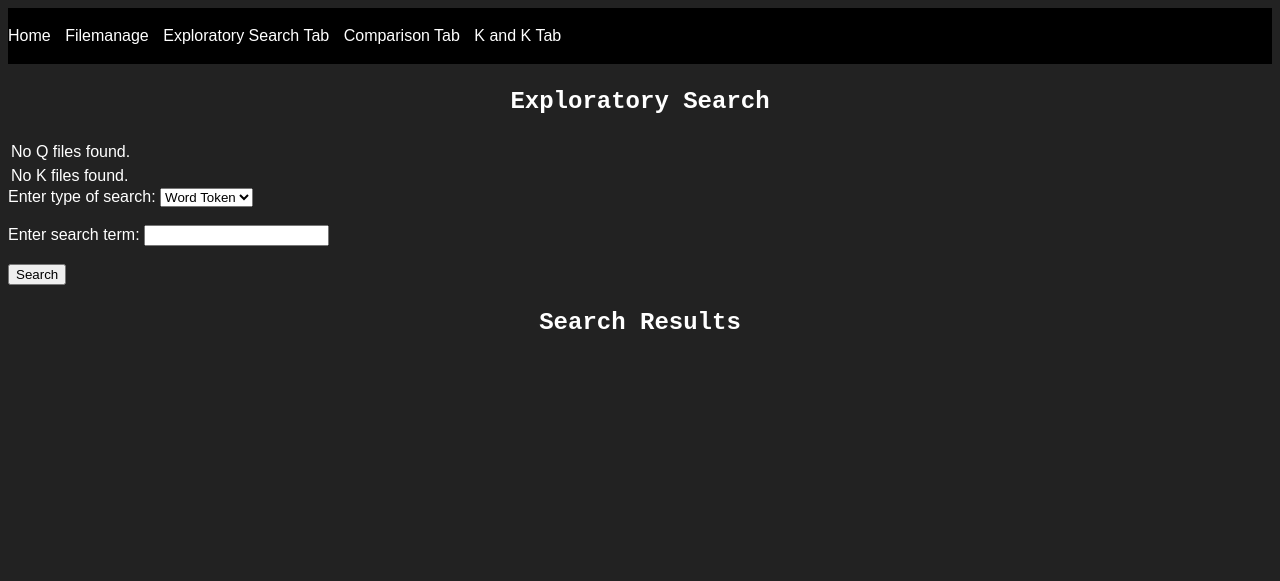
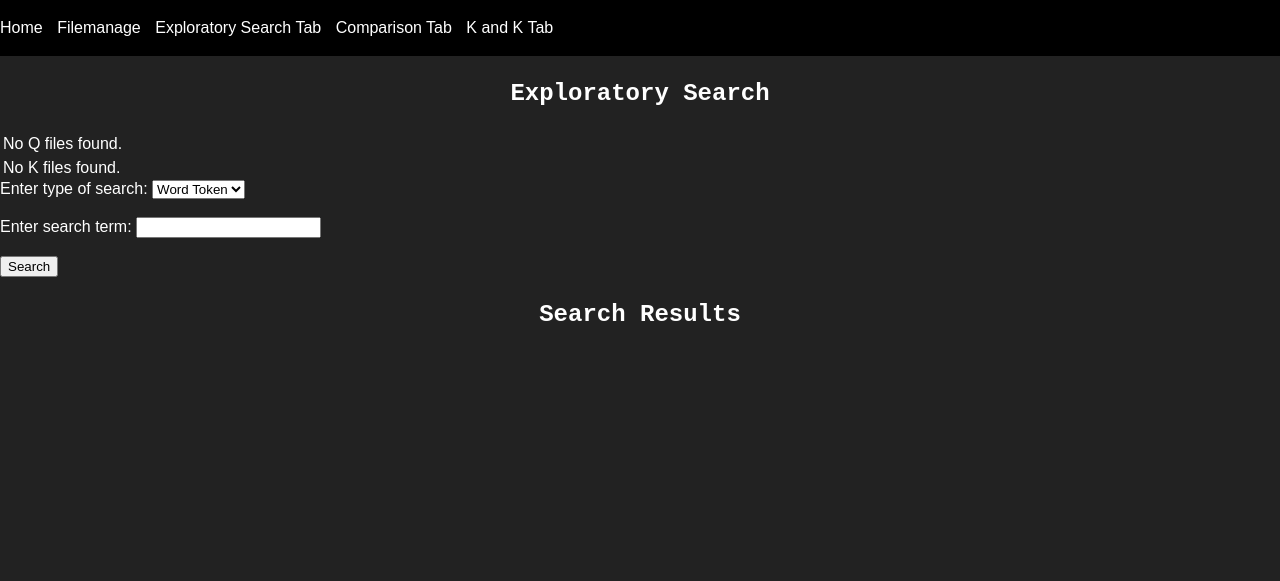
Before and after one commit to Show-Rai-Menn/Authourship_Analasys, a Flask app: page /exploratory in a window 1280 px wide. Shown: the top 581 px of the page. Run offline with Flask 3, Linux system fonts and the light colour scheme.

Commit message:
毎回comitするのも大変

```diff
--- a/static/css/exploratory.css
+++ b/static/css/exploratory.css
@@ -1,3 +1,10 @@
+
+body {
+    font-family: Arial, sans-serif;
+    margin: 0;
+    padding: 0;
+}
+
 .highlight {
     background: linear-gradient(to right, #6a11CB, #2575FC);
 }
```
